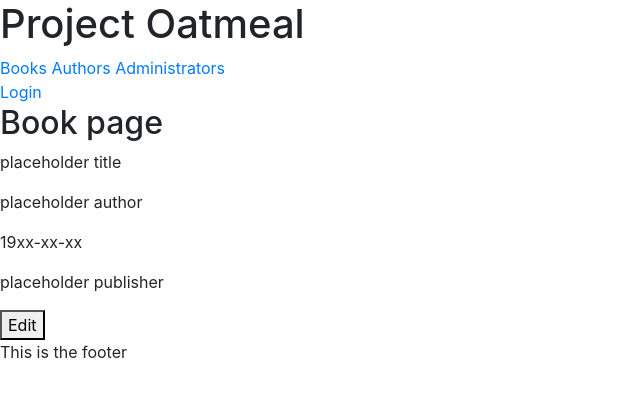
After one commit to josefwakman/projectoatmeal, a Node server app: page /book in a window 1280 px wide. The commit adds this page. Shown: the top 397 px of the page, without its empty margins (0-640 px from the left). Run offline with Node 20, Linux system fonts and the light colour scheme; some libraries are stand-ins or nearby versions.

Commit message:
add book.hbs

```diff
--- a/app.js
+++ b/app.js
@@ -93,6 +93,16 @@ app.get('/login', function(req, res) {
     res.render("login.hbs")
 })
 
+app.get('/book', (req, res) => {
+    model = {
+        title: "placeholder title",
+        author: "placeholder author",
+        publicationDate: "19xx-xx-xx",
+        publisher: "placeholder publisher"
+    }
+    res.render("book.hbs", model)
+})
+
 
 
 app.listen(8080)
--- /dev/null
+++ b/views/book.hbs
@@ -0,0 +1,8 @@
+<h2>Book page</h2>
+
+<p>{{title}}</p>
+<p>{{author}}</p>
+<p>{{publicationDate}}</p>
+<p>{{publisher}}</p>
+
+<button>Edit</button>
--- a/views/search-books.hbs
+++ b/views/search-books.hbs
@@ -8,6 +8,6 @@
 {{#if searched }}
 
     {{#each books}}
-        <p>{{this}}</p>
+        <a href="/book/">{{this}}</a><br>
     {{/each}}
 {{/if}}
```
